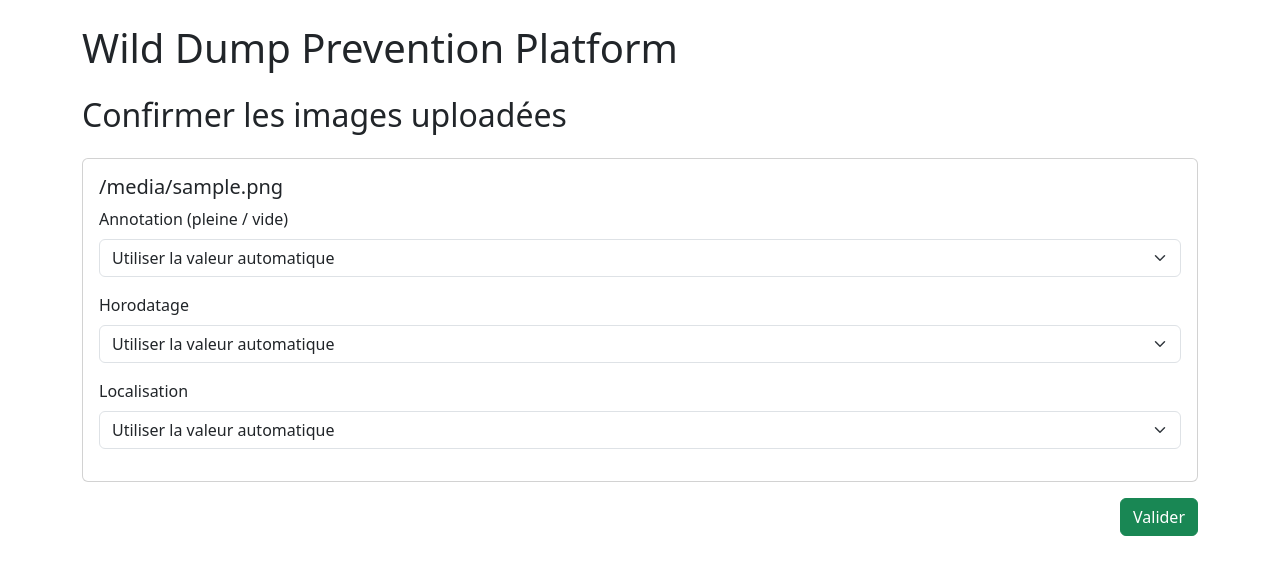
After one commit to benjidsv/wild-dump-prevention, a Flask app: template app/templates/confirm_upload_multiple.html in a window 1280 px wide. The commit adds this page. Shown: the top 575 px of the page. Run offline with Flask 3, Linux system fonts and the light colour scheme; the template is opened without the code that fills it: most values are stand-ins (such as "Sample title", 1, 10 or a date in 2020).

Commit message:
Added batch upload

```diff
--- /dev/null
+++ b/app/templates/confirm_upload_multiple.html
@@ -0,0 +1,51 @@
+{% extends "base.html" %}
+{% block title %}Confirmation Upload Multiple{% endblock %}
+{% block content %}
+
+<h2 class="mb-4">Confirmer les images uploadées</h2>
+
+<form method="POST" action="{{ url_for('main.confirm_upload_multiple') }}">
+  {% for filename in filenames %}
+  <div class="card mb-3">
+    <div class="card-body">
+
+      <h5 class="card-title">{{ filename }}</h5>
+      <input type="hidden" name="filenames" value="{{ filename }}">
+
+      <!-- Label choice -->
+      <div class="mb-3">
+        <label class="form-label">Annotation (pleine / vide)</label>
+        <select class="form-select" name="label_mode_{{ loop.index0 }}">
+          <option value="auto" selected>Utiliser la valeur automatique</option>
+          <option value="manual">Définir manuellement</option>
+        </select>
+      </div>
+
+      <!-- Timestamp choice -->
+      <div class="mb-3">
+        <label class="form-label">Horodatage</label>
+        <select class="form-select" name="timestamp_mode_{{ loop.index0 }}">
+          <option value="auto" selected>Utiliser la valeur automatique</option>
+          <option value="manual">Définir manuellement</option>
+        </select>
+      </div>
+
+      <!-- Location choice -->
+      <div class="mb-3">
+        <label class="form-label">Localisation</label>
+        <select class="form-select" name="location_mode_{{ loop.index0 }}">
+          <option value="auto" selected>Utiliser la valeur automatique</option>
+          <option value="manual">Définir manuellement</option>
+        </select>
+      </div>
+
+    </div>
+  </div>
+  {% endfor %}
+
+  <div class="text-end">
+    <button type="submit" class="btn btn-success">Valider</button>
+  </div>
+</form>
+
+{% endblock %}
```
Also changed, not shown: app/routes.py (+57 -1 lines), app/templates/upload.html (+31 -2 lines), README.md.
